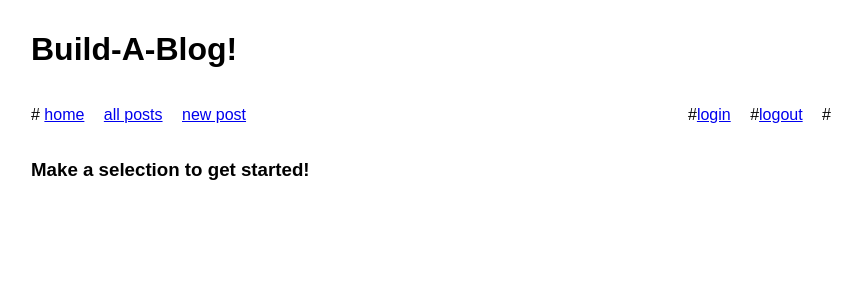
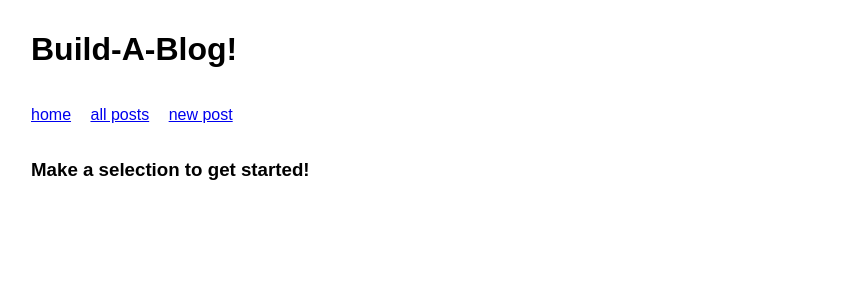
Before and after one commit to RichardMunie/blogz, a Flask app: page / in a window 1280 px wide. Shown: the top 300 px of the page, without its empty margins (209-1070 px from the left). Run offline with Flask 2, Linux system fonts and the light colour scheme.

Commit message:
final answer

```diff
--- a/templates/base.html
+++ b/templates/base.html
@@ -8,10 +8,10 @@
     </head>
     <body>
         <nav>
-            #<ul id="user-account">
-                #<li><a href="/login">login</a></li>
-                #<li><a href="/logout">logout</a></li>
-            #</ul>
+            <!--<ul id="user-account">
+                <li><a href="/login">login</a></li>
+                <li><a href="/logout">logout</a></li>
+            </ul>-->
             <ul>
                 <li><a href="/">home</a></li>
                 <li><a href="/blog">all posts</a></li>
--- a/templates/newpost.html
+++ b/templates/newpost.html
@@ -5,13 +5,13 @@
     <form action='/newpost' method='post'>
         <label>
             Post Title:<br>
-            <input type="text" name='title' value={{title}} />
+            <input type="text" name='title' value="{{title}}" />
             <p class="error">{{title_error}}</p>
         </label>
         <br>
         <label>
             Post Body:<br>
-            <textarea rows=10 cols=50 name='blog_text'>{{ blog_text }}</textarea>
+            <textarea name='blog_text'>{{ blog_text }}</textarea>
             <p class="error">{{text_error}}</p>
         </label>
         <input type="submit" value='Create Post' />
```
